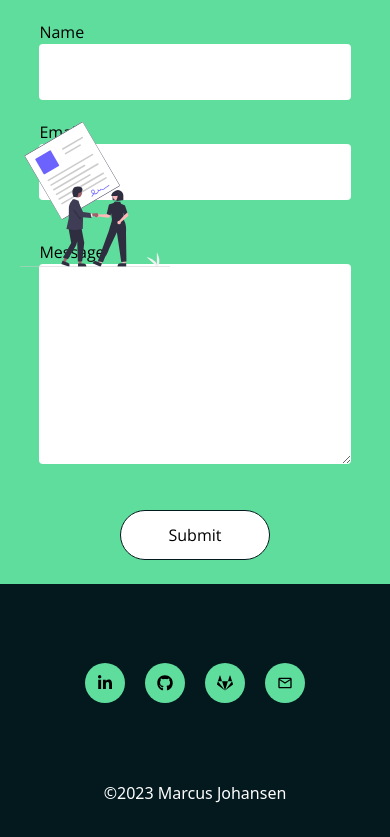
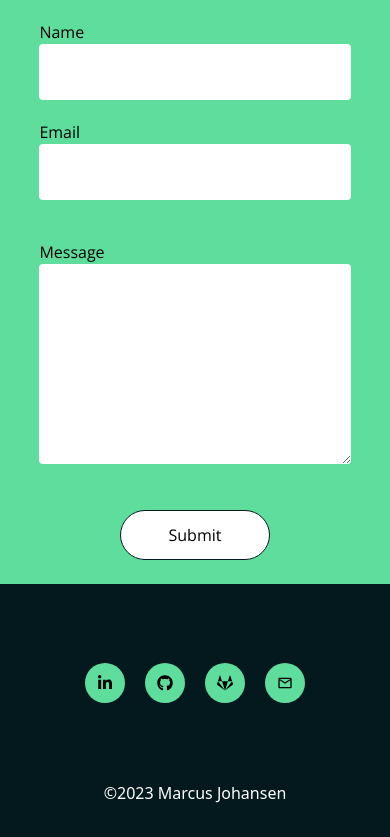
Before and after one commit to Mommotexx/React-Portfolio, a React (Vite) app: page / in a window 390 px wide. Shown: the part 3084-3921 px from the top of the page. Built offline with nearby package versions, Linux system fonts and the light colour scheme.

Commit message:
Fixed a css bug with the contact form image

```diff
--- a/src/Components/Contact/Contact.jsx
+++ b/src/Components/Contact/Contact.jsx
@@ -7,7 +7,7 @@ const Contact = () => {
             <img
                 src="/images/undraw_agreement_re_d4dv.svg"
                 alt="illustration"
-                className="absolute block left-5 top-[30%] w-[150px] m-auto md:left-0 md:w-[100px] lg:w-[200px] lg:left-[5vw] xl:left-[10vw]"
+                className="absolute hidden md:block left-5 top-[30%] w-[150px] m-auto md:left-0 md:w-[100px] lg:w-[200px] lg:left-[5vw] xl:left-[10vw]"
             />
             <h1 className="mt-10 font-header text-3xl">Let's get in touch</h1>
             <form
```
